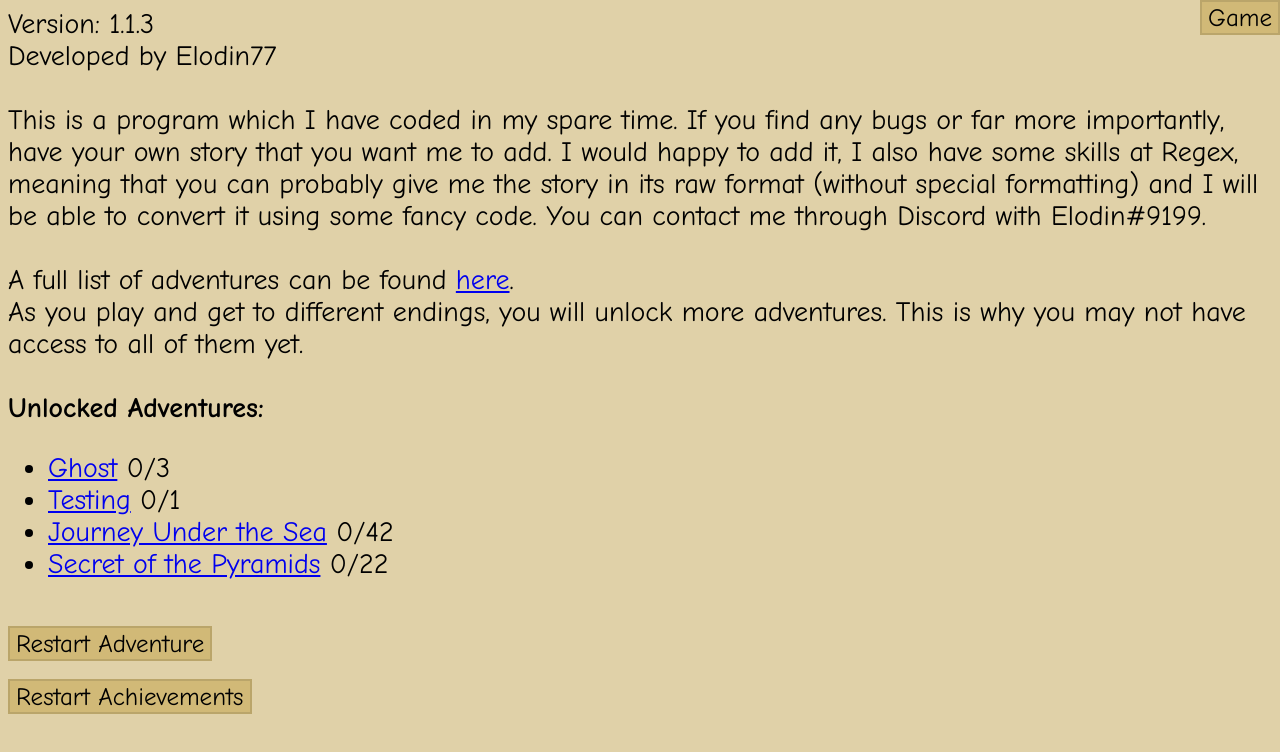
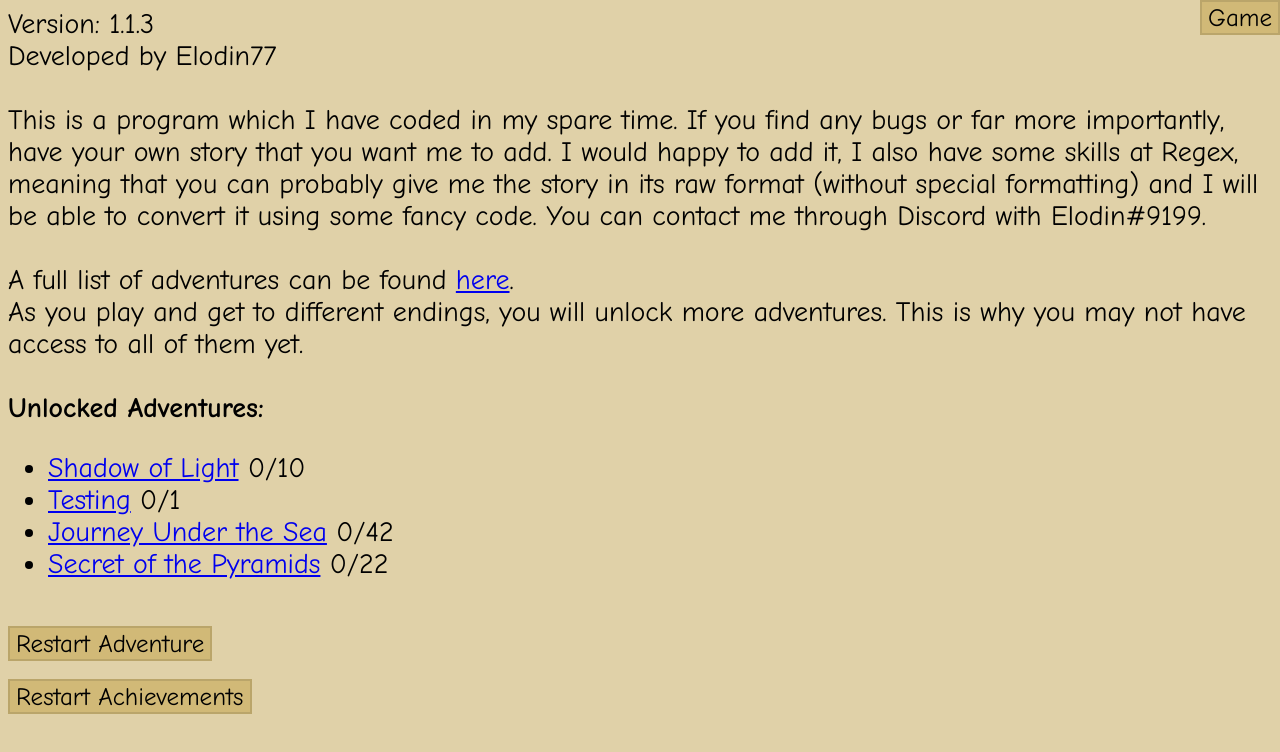
Before and after one commit to byteDJINN/CYOA, a plain HTML site: page index.html in a window 1280 px wide. Drawn offline with Linux system fonts and the light colour scheme.

Commit message:
added new story

```diff
--- a/index.html
+++ b/index.html
@@ -21,8 +21,8 @@
         <b>Unlocked Adventures:</b>
         <ul>
             <li>
-                <a href="javascript:select_cyoa('ghost.txt');">Ghost</a>
-                <span id="ghost.txt_progress">0/3</span>
+                <a href="javascript:select_cyoa('shadow_of_light.txt');">Shadow of Light</a>
+                <span id="shadow_of_light.txt_progress">0/10</span>
             </li>
             <li>
                 <a href="javascript:select_cyoa('testing.txt');">Testing</a>
```
Also changed, not shown: adventures/ghost.txt (deleted), adventures/shadow_of_light.txt (added).
